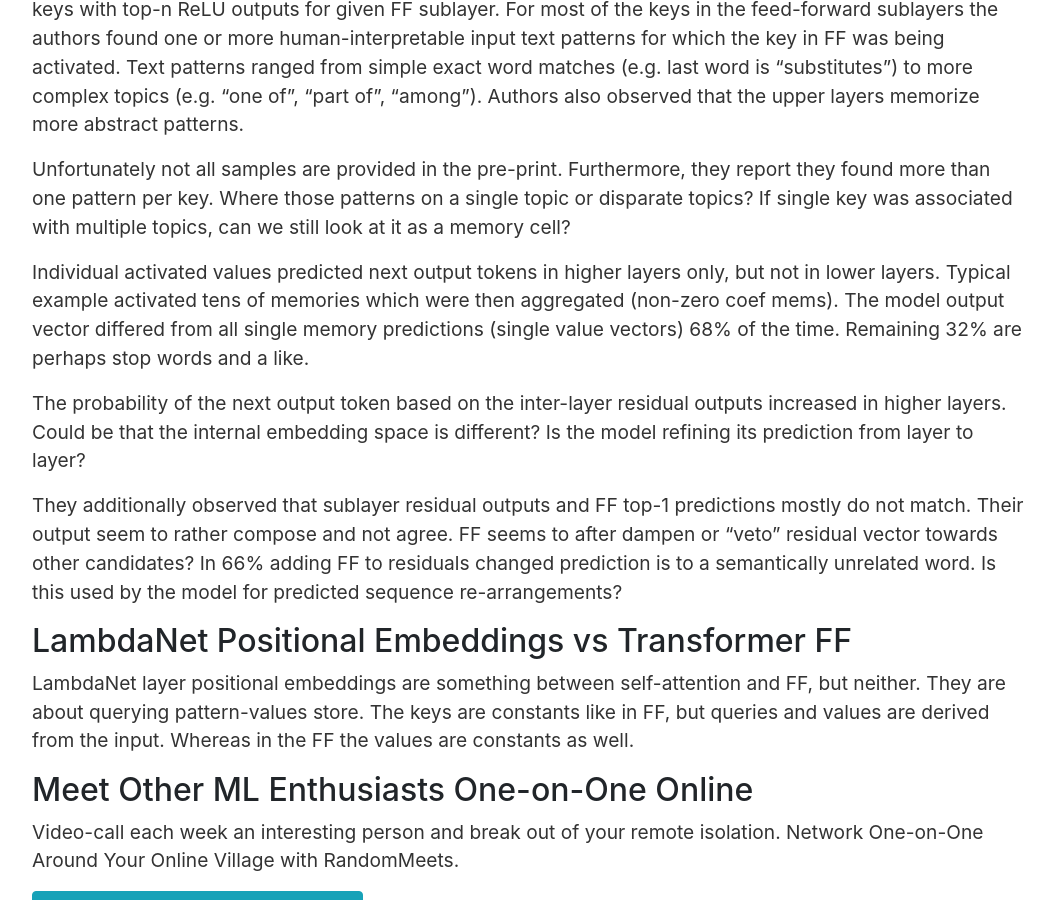
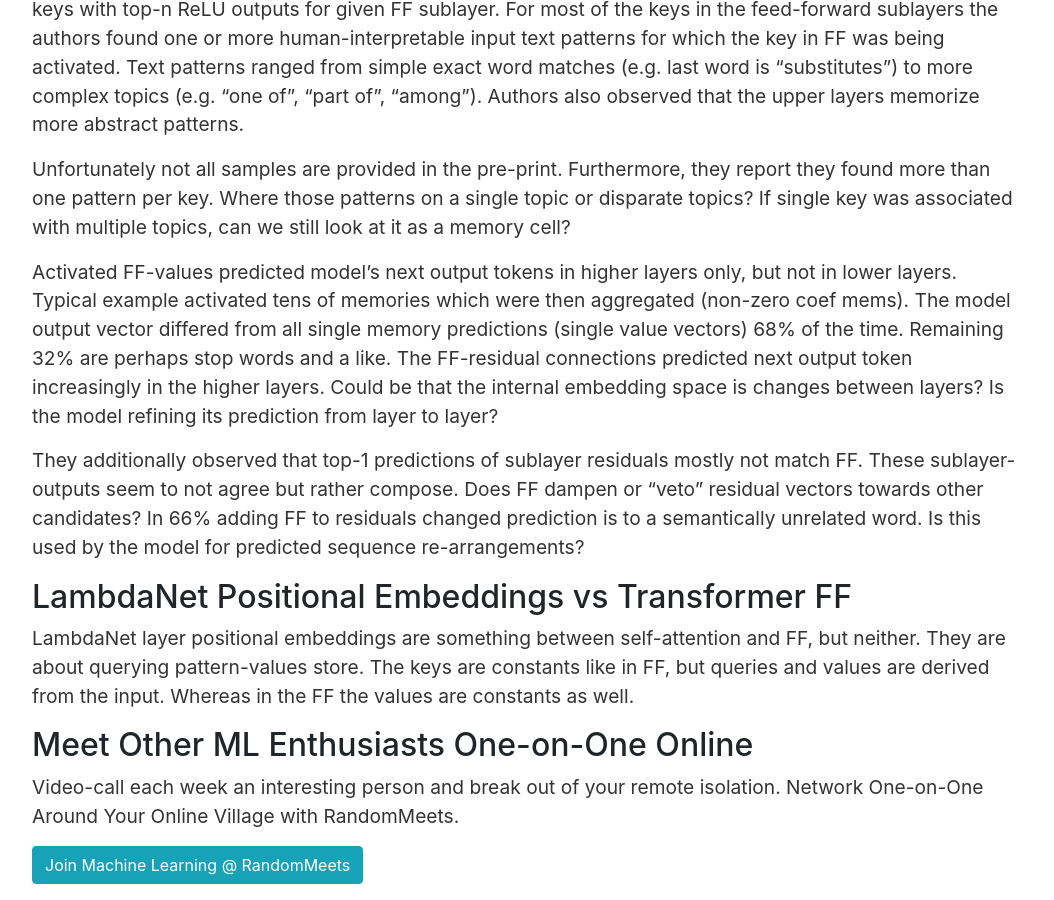
Before and after one commit to vackosar/vackosar.github.io, a Jekyll site: the page built from _posts/2021-01-02-Feed-Forward-Self-Attendion-Key-Value-Memory.md, in a window 1280 px wide and 900 px high, scrolled down 3387 px. Shown: the whole window, without its empty margins (111-1165 px from the left). Built offline with Jekyll 4.4.1, drawn with Linux system fonts in a browser that asks for light colours; nearby versions of some CDN libraries; library files that are not in the unit come from our copies; comment, search, counter and statistics services are not loaded.

Commit message:
transformer feed forward

```diff
--- a/_posts/2021-01-02-Feed-Forward-Self-Attendion-Key-Value-Memory.md
+++ b/_posts/2021-01-02-Feed-Forward-Self-Attendion-Key-Value-Memory.md
@@ -81,18 +81,17 @@ Furthermore, they report they found more than one pattern per key.
 Where those patterns on a single topic or disparate topics?
 If single key was associated with multiple topics, can we still look at it as a memory cell?
 
-Individual activated values predicted next output tokens in higher layers only, but not in lower layers.
+Activated FF-values predicted model's next output tokens in higher layers only, but not in lower layers.
 Typical example activated tens of memories which were then aggregated (non-zero coef mems).
 The model output vector differed from all single memory predictions (single value vectors) 68% of the time.
 Remaining 32% are perhaps stop words and a like.
-
-The probability of the next output token based on the inter-layer residual outputs increased in higher layers.
-Could be that the internal embedding space is different?
+The FF-residual connections predicted next output token increasingly in the higher layers.
+Could be that the internal embedding space is changes between layers?
 Is the model refining its prediction from layer to layer?
 
-They additionally observed that sublayer residual outputs and FF top-1 predictions mostly do not match.
-Their output seem to rather compose and not agree.
-FF seems to after dampen or "veto" residual vector towards other candidates?
+They additionally observed that top-1 predictions of sublayer residuals mostly not match FF.
+These sublayer-outputs seem to not agree but rather compose.
+Does FF dampen or "veto" residual vectors towards other candidates?
 In 66% adding FF to residuals changed prediction is to a semantically unrelated word.
 Is this used by the model for predicted sequence re-arrangements?
 
```
